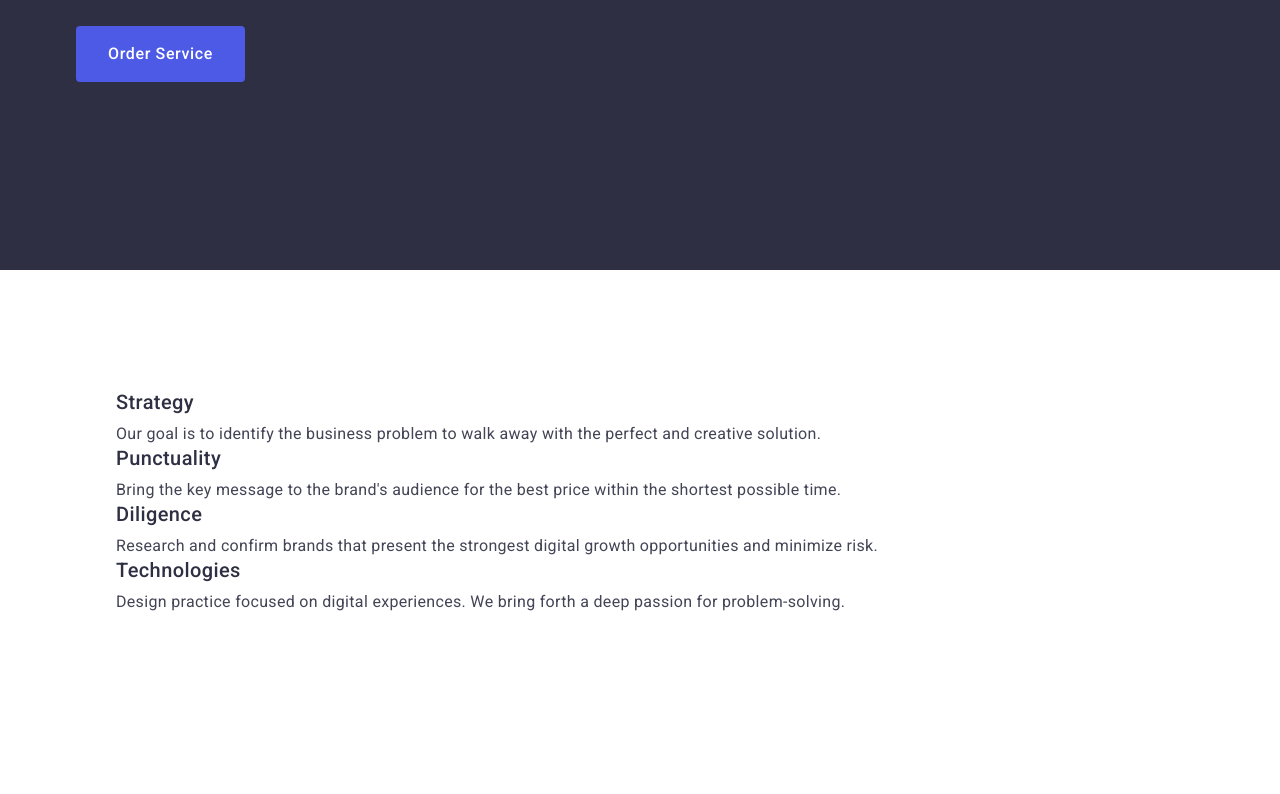
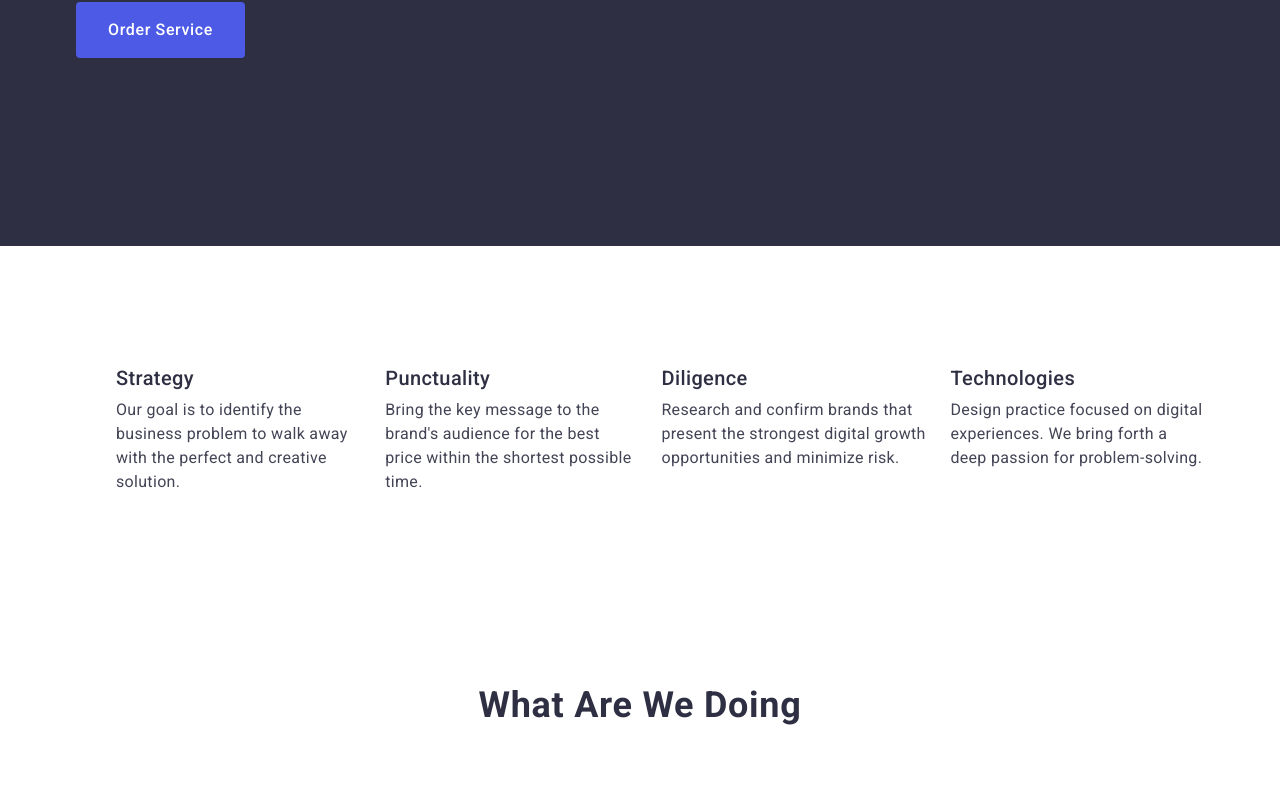
Before and after one commit to Georgiana-Daniela-Damian/goit-homework-03, a plain HTML site: page index.html in a window 1280 px wide. Shown: the part 515-1309 px from the top of the page. Drawn offline with nearby package versions, Linux system fonts and the light colour scheme.

Commit message:
goit-markup-hw-03

```diff
--- a/css/styles.css
+++ b/css/styles.css
@@ -232,11 +232,10 @@ ul {
 
 .list {
   list-style: none;
+  display: flex;
   gap: 24px;
   justify-content: center;
   margin-bottom: 72px;
-  flex-wrap: wrap;
-  row-gap: 48px;
 }
 
 .link {
```
